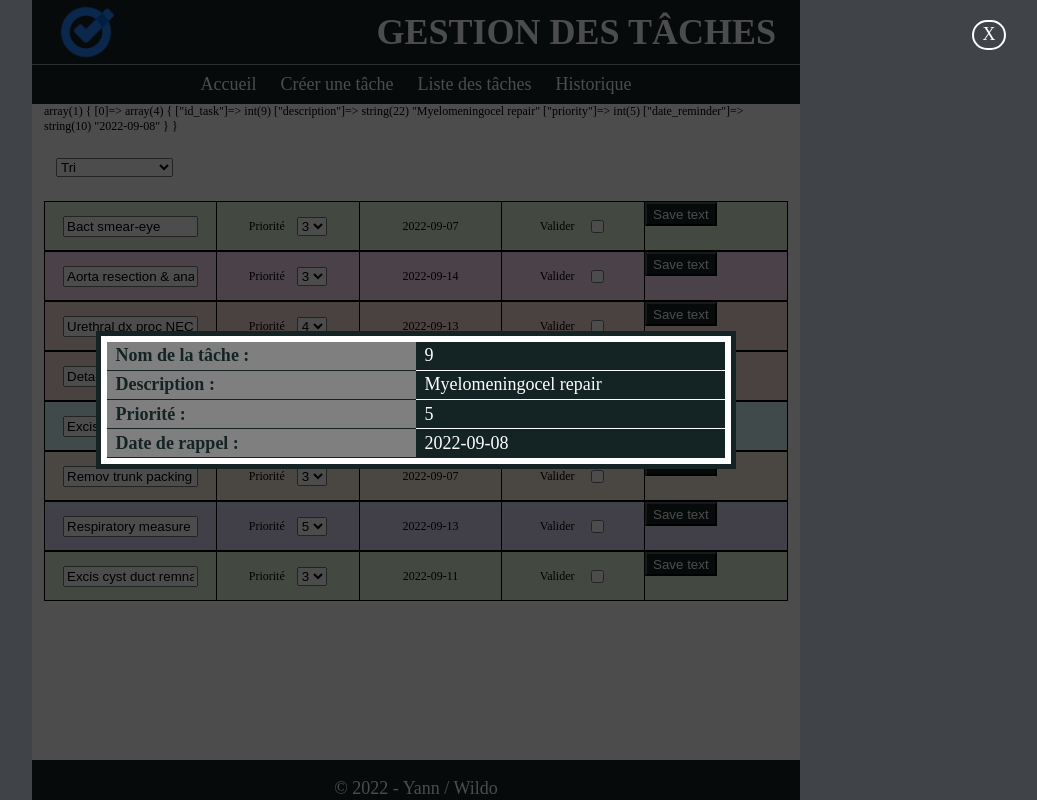
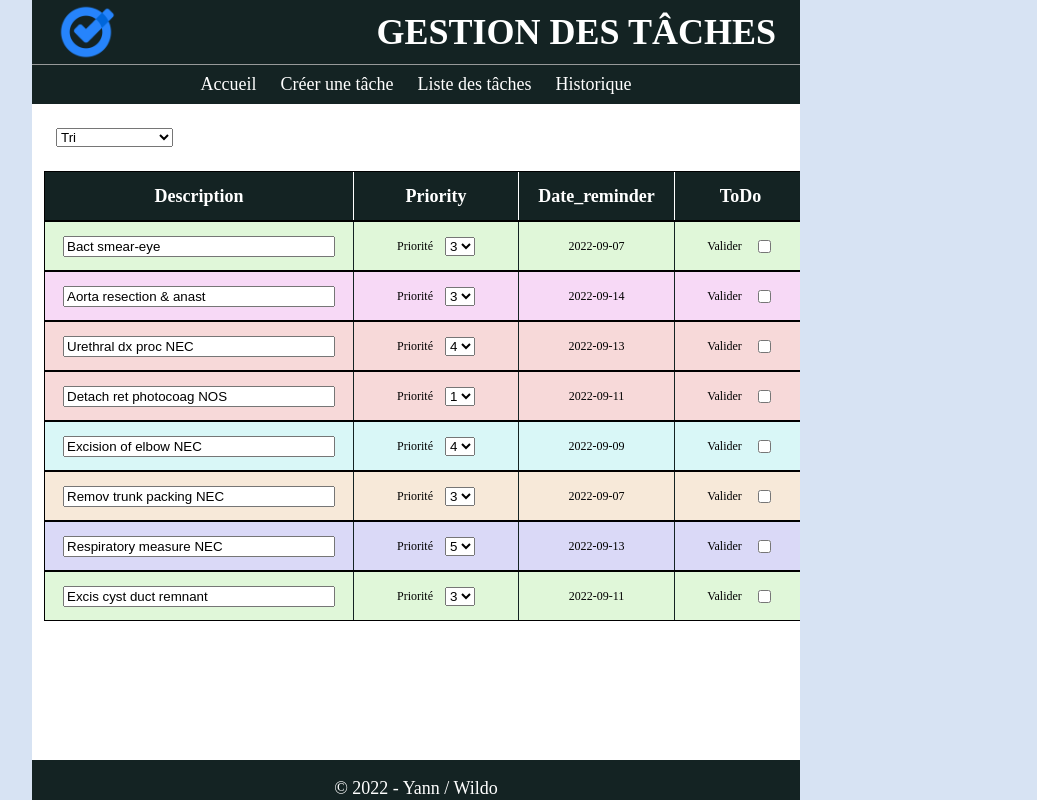
Before and after one commit to cardozoledezma/gestion_tasks, a PHP site: page / in a window 1280 px wide. Shown: the whole page, without its empty margins (224-1261 px from the left). Run offline with PHP 8.4, Linux system fonts and the light colour scheme; data comes from the database, SQL or seed files in the repository.

Commit message:
Modify home page list become a grid

```diff
--- a/css/style.css
+++ b/css/style.css
@@ -88,40 +88,77 @@ body{
     width: 100%;
     padding: 2rem 1rem;
 }
+.sortCells{
+    width: 100%;
+    display: flex;
+    justify-content: center;
+    background-color: var(--bg-black);
+    color: var(--white);
+    font-size: 1.5rem;
+}
+.listTasks{
+    display: grid;
+}
+.formAccueil{
+    grid-column: 1 / 5;
+}
 .cellList{
+    display: grid;
     border: solid black 1px;
     width: 100%;
     height: 50px;
-    display: flex;
-    align-items: center;
-    justify-content: space-around;
+}
+.refs{
+    background-color: var(--bg-black);
+    color: var(--white);
+    font-weight: bold;
+    font-size: 1.5rem;
+}
+.refs div{
+    height: 100%;
 }
 .cellList div{
     display: flex;
+    align-items: center;
+    justify-content: center;
     width: 100%;
     height: 100%;
 }
 .cellList div:not(:last-of-type){
-    border-right: solid black 1px;
+    border-right: solid var(--bg-black) 1px;
 }
+.refs div:not(:last-of-type){
+    border-right: solid var(--white) 1px;
+}
+.refs div{ padding: 0; }
+.cellList div:nth-child(1){ grid-area: auto/1; width: 309px; }
+.cellList div:nth-child(2){ grid-area: auto/2; width: 165px; }
+.cellList div:nth-child(3){ grid-area: auto/3; width: 156px; }
+.cellList div:nth-child(4){ grid-area: auto/4; width: 132px; }
+.cellList div:nth-child(5){ grid-area: auto/5; width: 180px; }
+
 .description{
     text-align: left;
     padding: 0 1.5rem;
     align-items: center;
 }
-.description input[type=text]{ width: 100%; }
-
+.description input[type=text]{
+    width: 100%;
+}
 .btn-description{
     height: 50%;
     background-color: var(--bg-black);
     color: var(--white);
+    padding: 0 .5rem;
+    font-size: 1.2rem;
+    font-weight: bold;
 }
 .btn-description:hover{
     background-color: var(--white);
     color: var(--bg-black);
 }
 
-.priority, .date, .div-checkbox, .btn-description{
+.priority, .date, .div-checkbox{
     align-items: center;
     justify-content: center;
 }
--- a/globals.php
+++ b/globals.php
@@ -10,6 +10,16 @@ try {
 catch (Exception $e) {
     die("Unable to connect to the database.".$e->getMessage());
 }
+
+/************** REQUETE ACCUEIL ************/
+$SQL = "SELECT * FROM task";
+$SQL .= (isset($_REQUEST['sort'])) ? " ORDER BY priority" : "";
+
+$requete = $dbCo->prepare($SQL);
+$requete->execute();
+/************** DONNEES DE LA BASE *********/
+$tasks = array_map(fn($t) => ["id_task"=>$t['id_task'], "description"=>$t['description'], "color"=>$t['color'], "priority"=>$t['priority'], "date_reminder"=>$t['date_reminder'], "done"=>$t['done'], "id_users"=>$t['id_users']], $requete->fetchAll());
+
 
 $footer = '
     <footer class="footer">&copy; 2022 - Yann / Wildo</footer>
--- a/includes/accueil.php
+++ b/includes/accueil.php
@@ -1,12 +1,4 @@
 <?php
-
-$SQL = "SELECT * FROM task";
-$SQL .= (isset($_REQUEST['sort'])) ? " ORDER BY priority" : "";
-
-$requete = $dbCo->prepare($SQL);
-$requete->execute();
-
-$tasks = array_map(fn($t) => ["id_task"=>$t['id_task'], "description"=>$t['description'], "color"=>$t['color'], "priority"=>$t['priority'], "date_reminder"=>$t['date_reminder'], "done"=>$t['done'], "id_users"=>$t['id_users']], $requete->fetchAll());
 
 $list = "
 <div class='sort_list'>
@@ -16,13 +8,16 @@ $list = "
         <option value='priority'>Trier par priorité</option>
     </select>
 </div>
-<ul>";
+<ul class='listTasks'>";
 
 // var_dump($_REQUEST);
 $color_use = 0;
+$j = 0;
+
 foreach($tasks as $task){
-    if((!$task['done'])){
-        $list .= "<form merthod='GET' action='update.php?target=done&id=".$task['id_task']."'>";
+    if (!$task['done']){
+        $list .= "<form merthod='GET' action='update.php?target=done&id=".$task['id_task']."' id='formAccueil' name='formAccueil'>";
+        $list .= $j == 0 ? "<li class='cellList refs'><div>Description</div><div>Priority</div><div>Date_reminder</div><div>ToDo</div><div>Save</div></li>" : "";
         $list .= "  <li class='cellList' style='background-color: #".$color[$task['color']-1].";'>";
         $list .= "      <div class='description'><input type='text' value='".$task['description']."' id='id-description".$task['id_task']."' name='id-description".$task['id_task']."' ></div>";
         $list .= "      <div class='priority'>";
@@ -36,10 +31,10 @@ foreach($tasks as $task){
         $list .= "      </div>";
         $list .= "      <div class='date'>".$task['date_reminder']."</div>";
         $list .= "      <div class='div-checkbox'><span>Valider</span><input type='checkbox' value='".$task['id_task']."' id='id-checkbox".$task['id_task']."' name='id-checkbox".$task['id_task']."' class='id-checkbox'/></div>";
-        $list .= "      <input type='hidden' value='".$task['id_users']."' id='hidden_value'>";
-        $list .= "      <div class='div-description'><input type='button' value='Save text' class='btn-description' id='btn-description".$task['id_task']."' name='btn-description".$task['id_task']."' /></div>";
+        $list .= "      <div class='div-description'><input type='button' value='Save changes' class='btn-description' id='btn-description".$task['id_task']."' name='btn-description".$task['id_task']."' /></div>";
         $list .= "  </li>";
         $list .= "</form>";
+        $j++;
     }
 
 }
--- a/includes/modal.php
+++ b/includes/modal.php
@@ -5,7 +5,6 @@ $req_modal = $dbCo->prepare($sql);
 $req_modal->execute();
 
 $recall = array_map( fn($t) => ["id_task"=>$t['id_task'], "description"=>$t['description'], "priority"=>$t['priority'], "date_reminder"=>$t['date_reminder'] ], $req_modal->fetchAll());
-var_dump($recall);
 
 $modal = "
 <div class='close_modal' id='close_modal'>X</div>
--- a/index.php
+++ b/index.php
@@ -14,11 +14,12 @@
         <main class="main">
             <?php
 
-            /** MODAL SI DATE LIMITE DEPASSEE **/
-            include "includes/modal.php";
-
             /** CHANGEMENT DE PAGE **/
-            if($dir == "1") include "includes/accueil.php";
+            if($dir == "1"){
+                /** MODAL SI DATE LIMITE DEPASSEE **/
+                include "includes/accueil.php";
+                // include "includes/modal.php";
+            }
             if($dir == "2") include "includes/createTask.php";
             if($dir == "3") include "includes/listTask.php";
             if($dir == "4") include "includes/historyTask.php";
```
Also changed, not shown: TodoList.txt (+6 -7 lines).
